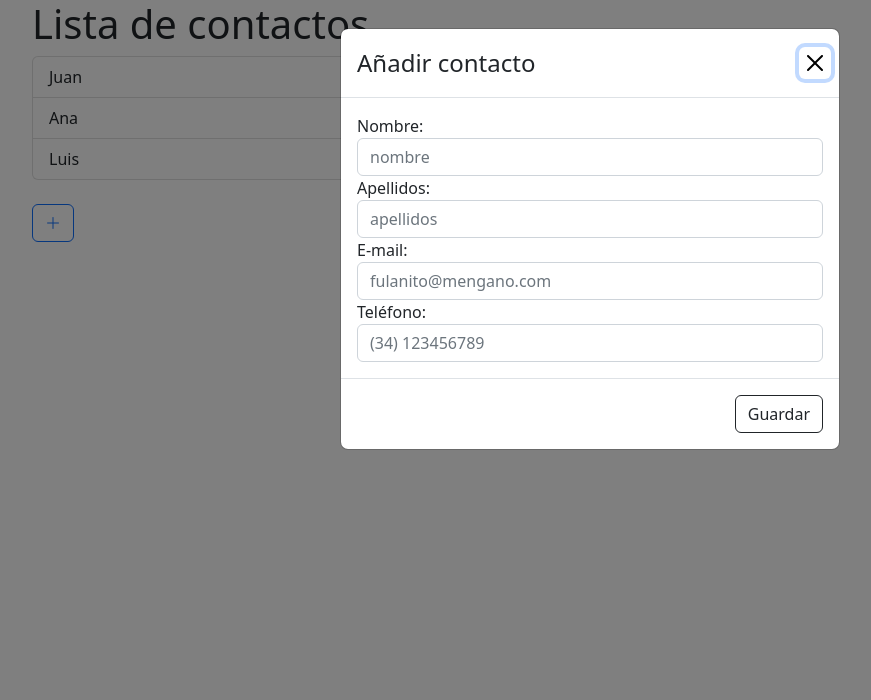
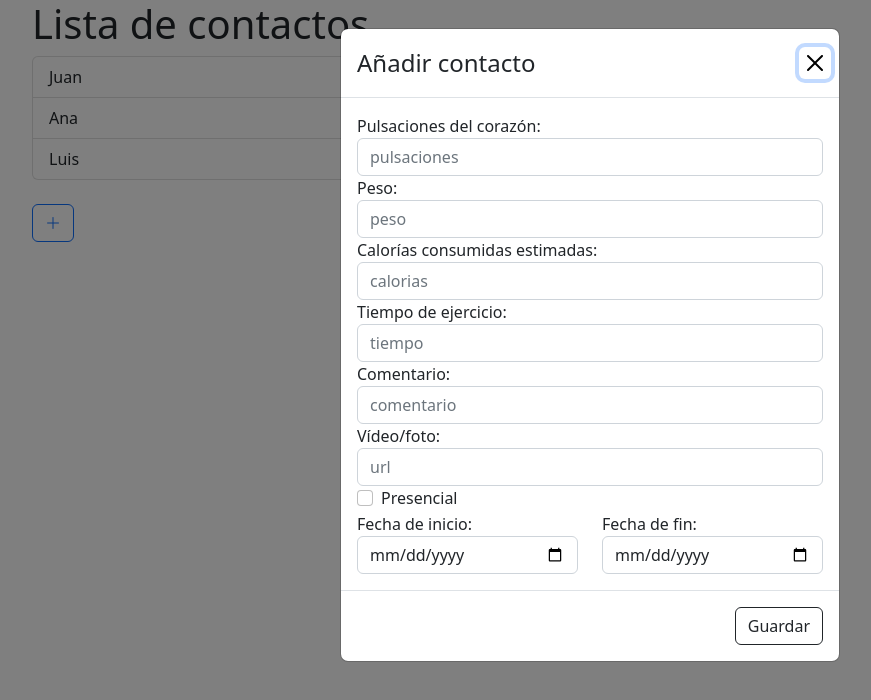
Before and after one commit to SII-Informatica-UMA/ciklum-care-it, an Angular app in the folder frontend/: page / in a window 1280 px wide. Both pictures are taken after a click on the button 103 px from the left and 223 px from the top of the page. Shown: the top 700 px of the page, without its empty margins (50-921 px from the left). Built offline with nearby package versions, Linux system fonts and the light colour scheme.

Commit message:
Experimented with label names on the form
(Not finished)

```diff
--- a/frontend/src/app/formulario-sesion/formulario-sesion.component.html
+++ b/frontend/src/app/formulario-sesion/formulario-sesion.component.html
@@ -4,14 +4,32 @@
 </div>
 <div class="modal-body">
   <div class="form-group">
-      <label for="nombre">Nombre:</label>
-      <input class="form-control" id="nombre" [(ngModel)]="contacto.nombre" placeholder="nombre">
-      <label for="apellidos">Apellidos:</label>
-      <input class="form-control" id="apellidos" [(ngModel)]="contacto.apellidos" placeholder="apellidos">
-      <label for="email">E-mail:</label>
-      <input class="form-control" id="email" [(ngModel)]="contacto.email" placeholder="fulanito@mengano.com">
-      <label for="telefono">Teléfono:</label>
-      <input class="form-control" id="telefono" [(ngModel)]="contacto.telefono" placeholder="(34) 123456789">
+      <label for="pulsaciones">Pulsaciones del corazón:</label>
+      <input class="form-control" id="nombre" [(ngModel)]="contacto.nombre" placeholder="pulsaciones">
+      <label for="apellidos">Peso:</label>
+      <input class="form-control" id="apellidos" [(ngModel)]="contacto.apellidos" placeholder="peso">
+      <label for="email">Calorías consumidas estimadas:</label>
+      <input class="form-control" id="email" [(ngModel)]="contacto.email" placeholder="calorias">
+      <label for="telefono">Tiempo de ejercicio:</label>
+      <input class="form-control" id="telefono" [(ngModel)]="contacto.telefono" placeholder="tiempo">
+      <label for="telefono">Comentario:</label>
+      <input class="form-control" id="telefono" [(ngModel)]="contacto.telefono" placeholder="comentario">
+      <label for="telefono">Vídeo/foto:</label>
+      <input class="form-control" id="telefono" [(ngModel)]="contacto.telefono" placeholder="url">
+      <div class="form-check">
+        <label class="form-check-label" for="exampleCheckbox">Presencial </label>
+        <input class="form-check-input" type="checkbox" id="exampleCheckbox">
+      </div>
+      <div class="row">
+        <div class="col-md-6">
+          <label for="fechaInicio">Fecha de inicio:</label>
+          <input type="date" class="form-control" id="fechaInicio">
+        </div>
+        <div class="col-md-6 mt-2 mt-md-0">
+          <label for="fechaFin">Fecha de fin:</label>
+          <input type="date" class="form-control" id="fechaFin">
+        </div>
+      </div>
 
   </div>
 </div>
```
